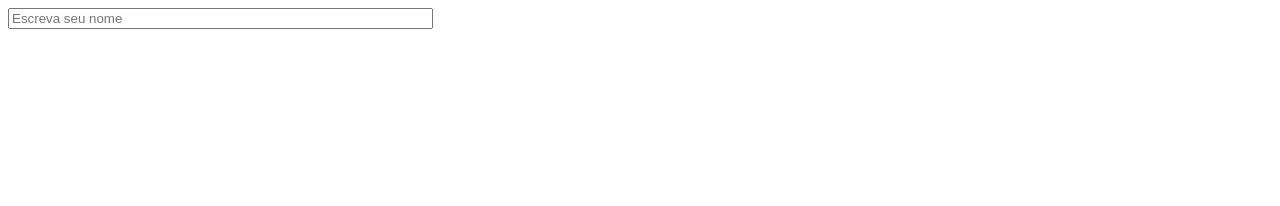
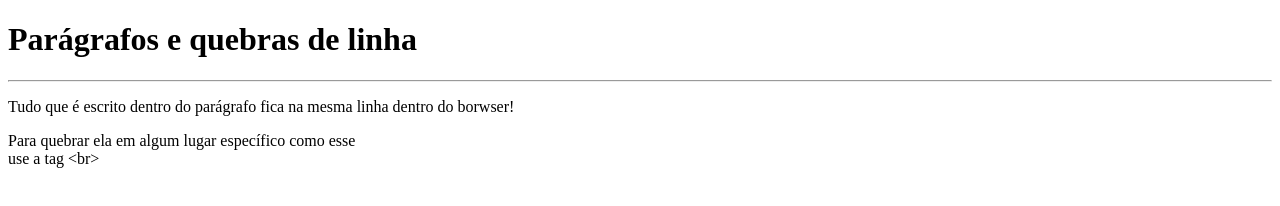
Before and after one commit to joaopedropdr/PraticaHTML, a plain HTML site: page pratica.html in a window 1280 px wide. Drawn offline with Linux system fonts and the light colour scheme.

Commit message:
Salvando o conteudo da aula do YT

```diff
--- a/pratica.html
+++ b/pratica.html
@@ -1,17 +1,14 @@
-<html>
-    <head>
-        <meta charset="UTF-8">
-        <title>Pratica</title>
-    </head>
-    <body>
-        <form action="">
-            <input
-            type="text"
-            name="nome-usuario"
-            placeholder="Escreva seu nome"
-            size="50"
-            required
-            />
-        </form>
-    </body>
+<!DOCTYPE html>
+<html lang="pt-BR">
+<head>
+    <meta charset="UTF-8">
+    <meta name="viewport" content="width=device-width, initial-scale=1.0">
+    <title>Primeiro exercício</title>
+</head>
+<body>
+    <h1>Parágrafos e quebras de linha </h1>
+    <hr>
+    <p>Tudo que é escrito dentro do parágrafo fica na mesma linha dentro do borwser!</p>
+    <p>Para quebrar ela em algum lugar específico como esse <br> use a tag &lt;br&gt;</p>
+</body>
 </html>
```
